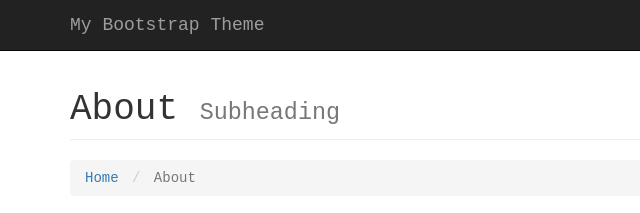
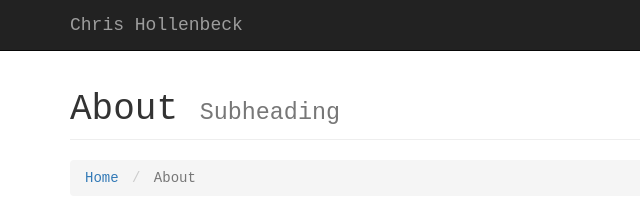
Before and after one commit to bvtit/graduation-portfolio-cjhollenbeck, a plain HTML site: page bootstrap/about.html in a window 1280 px wide. Shown: the top 213 px of the page, 0-640 px from the left. Drawn offline with Linux system fonts and the light colour scheme.

Commit message:
Add files via upload

```diff
--- a/bootstrap/about.html
+++ b/bootstrap/about.html
@@ -5,7 +5,7 @@
     <meta http-equiv="x-ua-compatible" content="ie=edge">
     <meta name="viewport" content="width=device-width, initial-scale=1.0">
     <link rel="canonical" href="https://html5-templates.com/" />
-    <title>Bootstrap Template</title>
+    <title>Chris Hollenbeck</title>
 	<meta name="description" content="A minimalist Bootstrap theme by StartBootstrap. Contains everything you need to get started building your website. All you have to do is change the text and images.">
     <link href="css/bootstrap.min.css" rel="stylesheet">
     <link href="css/modern-business.css" rel="stylesheet">
@@ -25,7 +25,7 @@
                     <span class="icon-bar"></span>
                     <span class="icon-bar"></span>
                 </button>
-                <a class="navbar-brand" href="index.html">My Bootstrap Theme</a>
+                <a class="navbar-brand" href="index.html">Chris Hollenbeck</a>
             </div>
             <!-- Collect the nav links, forms, and other content for toggling -->
             <div class="collapse navbar-collapse" id="bs-example-navbar-collapse-1">
```
Also changed, not shown: bootstrap/contact.html (+2 -2 lines).
